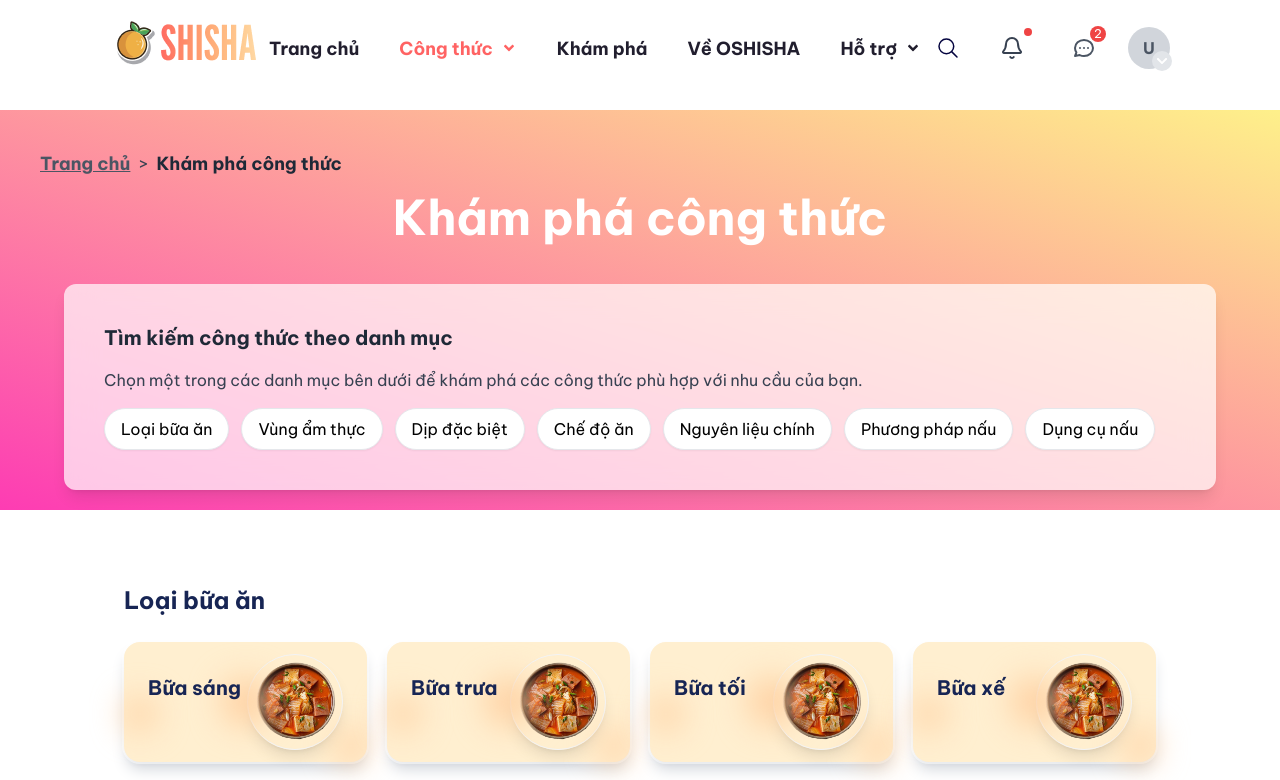
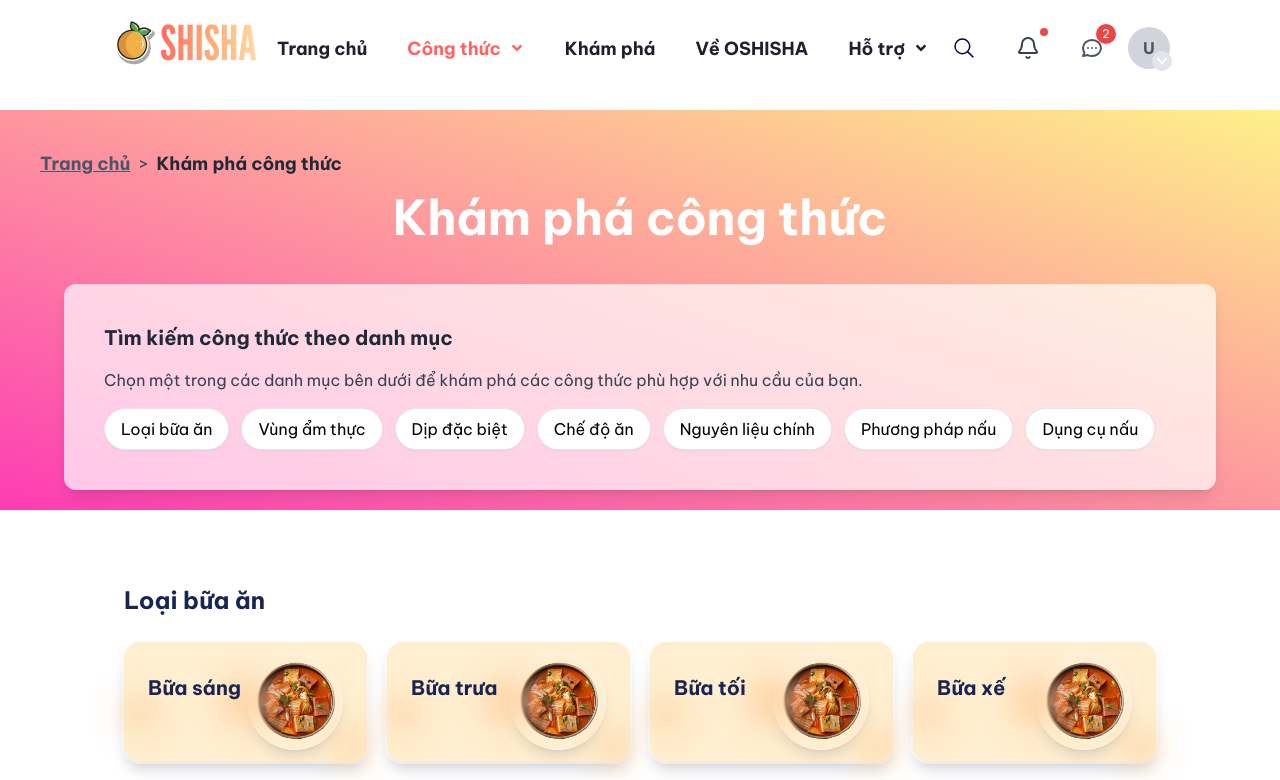
Before and after one commit to ryderthieu/cooking-social-network, a React (Vite) app in the folder frontend/: page /recipes in a window 1280 px wide. Shown: the top 780 px of the page. Built offline with nearby package versions, Linux system fonts and the light colour scheme; a web font is replaced by a local one.

Commit message:
update messages' dropdown
# Conflicts:
#	frontend/src/components/layout/Header.jsx
#	frontend/src/components/sections/Home/MessageDropdown.jsx

```diff
--- a/frontend/src/components/layout/Header.jsx
+++ b/frontend/src/components/layout/Header.jsx
@@ -302,7 +302,7 @@ const Header = () => {
             </div>
 
             {/* Messages */}
-            <div className="rounded-full p-2 hover:bg-gray-100 transition-colors duration-200 cursor-pointer">
+            <div>
               {/* <Link
                 to="/messages"
                 className="flex items-center gap-2 hover:text-blue-600"
--- a/frontend/src/components/sections/Home/MessageDropdown.jsx
+++ b/frontend/src/components/sections/Home/MessageDropdown.jsx
@@ -77,11 +77,14 @@ const MessageDropdown = () => {
   };
 
   return (
-    <div className="relative" ref={dropdownRef}>
+    <div
+      className="relative rounded-full hover:bg-gray-100 transition-colors duration-200 cursor-pointer"
+      ref={dropdownRef}
+    >
       {/* Message Icon Button */}
       <button
         onClick={() => setIsOpen(!isOpen)}
-        className="relative p-2 text-gray-600 hover:text-gray-800 hover:bg-gray-100 rounded-md focus:outline-none transition-colors duration-200"
+        className="relative p-2 text-gray-600 hover:text-gray-800 hover:bg-gray-100 rounded-full focus:outline-none transition-colors duration-200"
       >
         <svg
           className="w-6 h-6"
@@ -97,7 +100,7 @@ const MessageDropdown = () => {
           />
         </svg>
         {unreadCount > 0 && (
-          <span className="absolute -top-0.5 -right-0.5 bg-red-500 text-white text-xs rounded-full h-4 w-4 flex items-center justify-center text-[10px]">
+          <span className="absolute -top-1 -right-1 bg-red-500 text-white text-xs rounded-full h-5 w-5 flex items-center justify-center">
             {unreadCount > 9 ? "9+" : unreadCount}
           </span>
         )}
```
